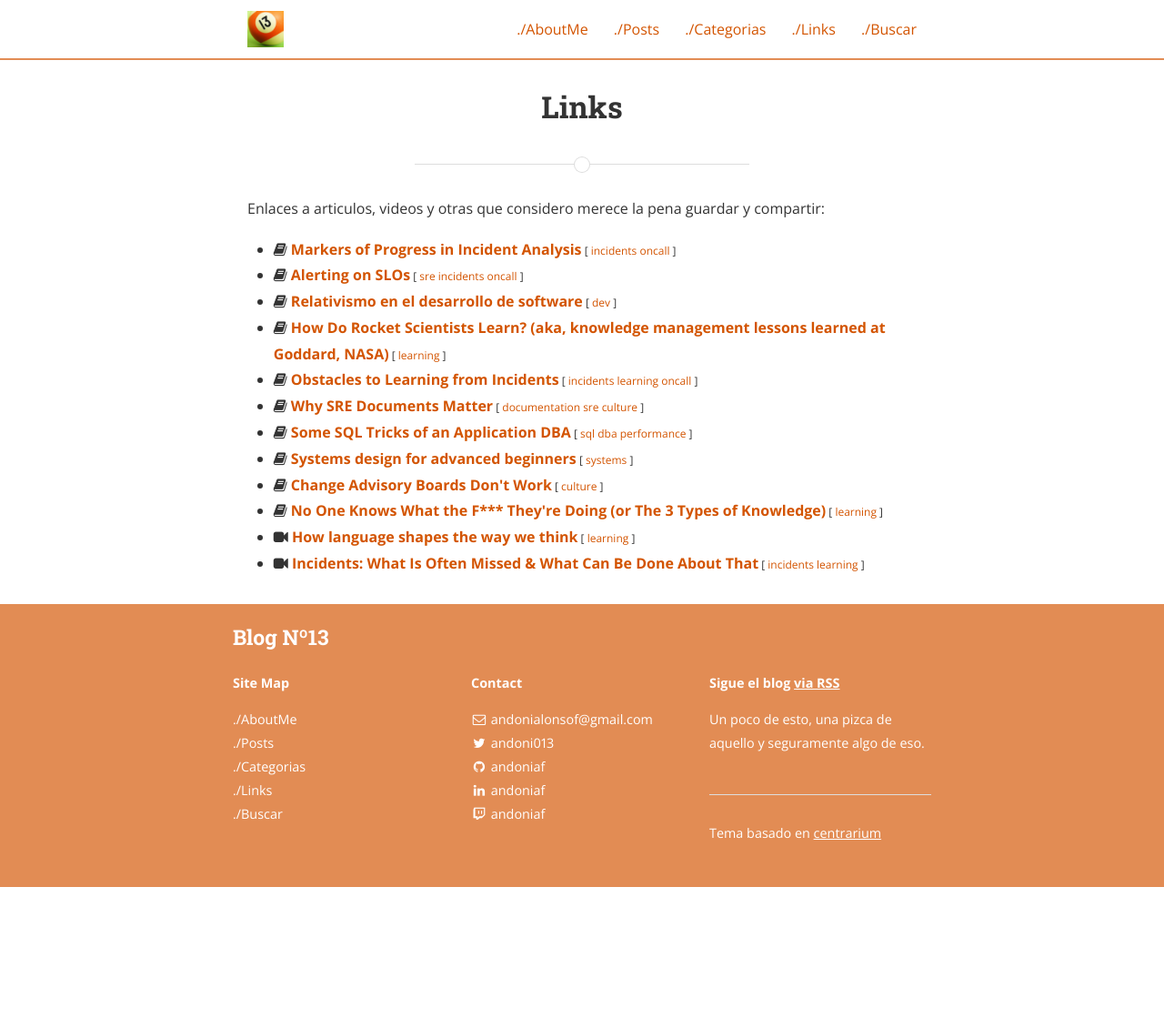
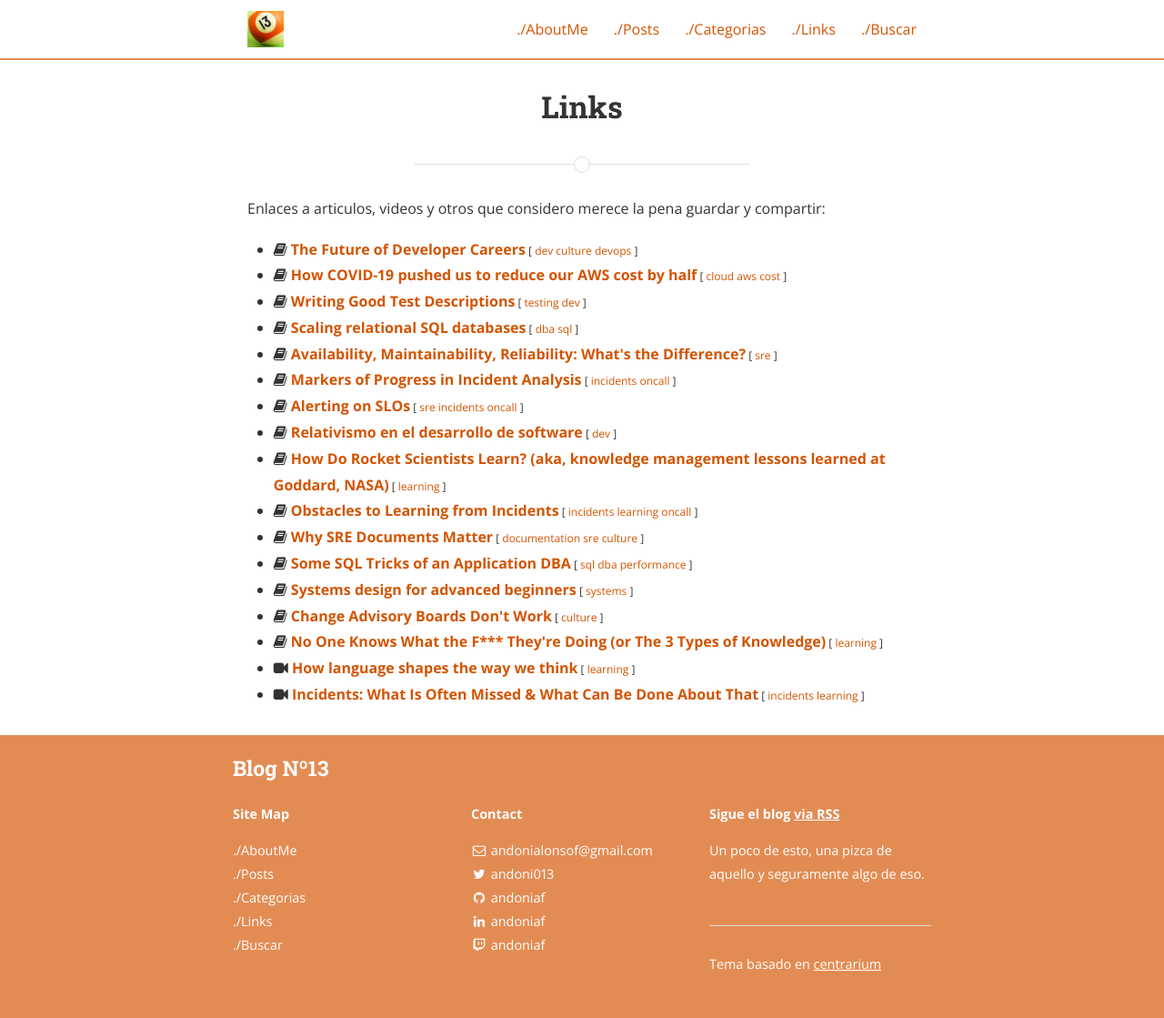
Before and after one commit to andoniaf/andoniaf.github.io, a Jekyll site: the page built from notes.html, in a window 1280 px wide. Shown: the whole page at 91% size. Built offline with Jekyll 4.4.1, drawn with Linux system fonts in a browser that asks for light colours; nearby versions of some CDN libraries; before the commit the page ends 975 px from its top, so only the background shows below that.

Commit message:
Add news favs links

```diff
--- a/_data/linklog.yml
+++ b/_data/linklog.yml
@@ -1,3 +1,39 @@
+2020-11-28-101718:
+  type: read
+  title: The Future of Developer Careers
+  link: https://thenewstack.io/the-future-of-developer-careers
+  tags:
+  - dev
+  - culture
+  - devops
+2020-11-27-101648:
+  type: read
+  title: How COVID-19 pushed us to reduce our AWS cost by half
+  link: https://lambda.grofers.com/response-to-covid-19-lessons-learned-in-aws-cost-optimization-b466f354b123
+  tags:
+  - cloud
+  - aws
+  - cost
+2020-10-02-101532:
+  type: read
+  title: Writing Good Test Descriptions
+  link: https://guilhermesimoes.github.io/blog/writing-good-test-descriptions
+  tags:
+  - testing
+  - dev
+2020-09-29-101429:
+  type: read
+  title: Scaling relational SQL databases
+  link: https://stribny.name/blog/2020/07/scaling-relational-sql-databases
+  tags:
+  - dba
+  - sql
+2020-09-22-101352:
+  type: read
+  title: "Availability, Maintainability, Reliability: What's the Difference?"
+  link: https://www.blameless.com/blog/availability-maintainability-reliability-whats-the-difference
+  tags:
+  - sre
 2020-09-17-080017:
   type: read
   title: Markers of Progress in Incident Analysis
--- a/notes.html
+++ b/notes.html
@@ -7,7 +7,7 @@ permalink: /links/
 <style>
 </style>
 
-Enlaces a articulos, videos y otras que considero merece la pena guardar y compartir:
+Enlaces a articulos, videos y otros que considero merece la pena guardar y compartir:
 
 {% assign categories = "sre" | split: " " %}
 {% for link in site.data.linklog %}
```
